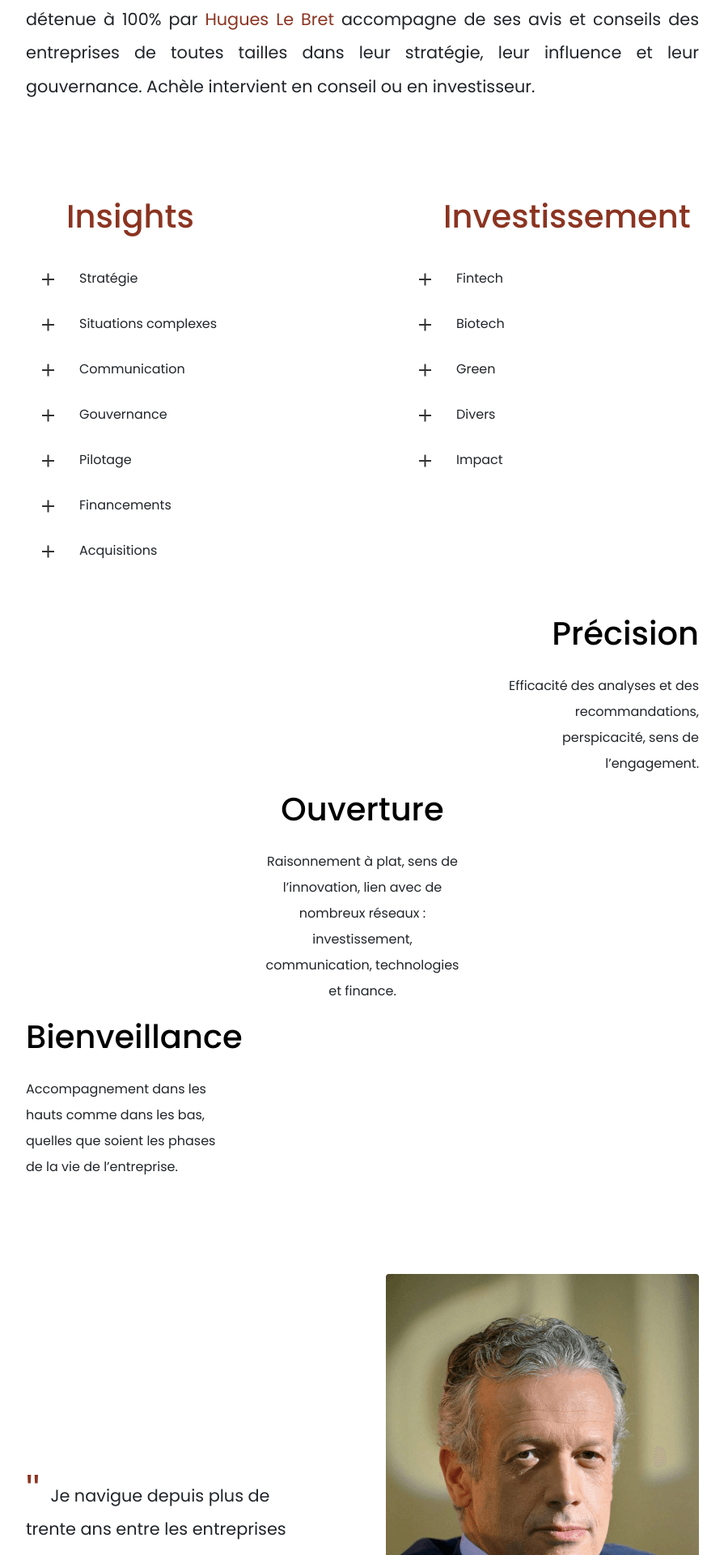
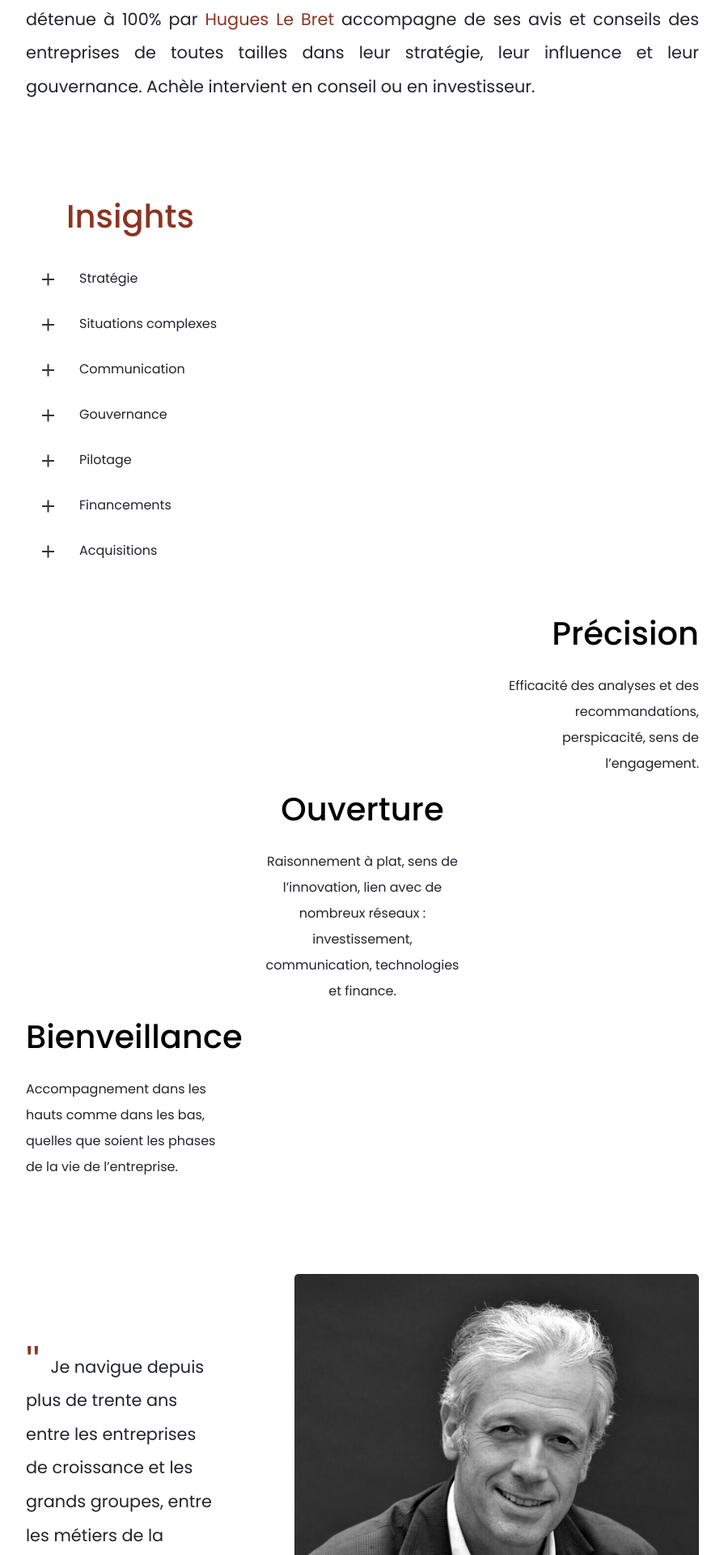
Before and after one commit to Probalt/Achele, a PHP site: page / in a window 1280 px wide. Shown: the part 939-2859 px from the top of the page at 81% size, without its empty margins (192-1087 px from the left). Run offline with PHP 8.4, Linux system fonts and the light colour scheme; some libraries are stand-ins or nearby versions; some web fonts are replaced.

Commit message:
removed investment

```diff
--- a/application.css
+++ b/application.css
@@ -63,5 +63,5 @@ button:hover{
 }
 
 #contact:hover {
-    border-bottom: solid 2px #8B3421;
+    /*border-bottom: solid 2px #8B3421;*/
 }
--- a/home.html
+++ b/home.html
@@ -94,7 +94,7 @@
               </div>
             </div>
           </div>
-          <div id="investissement">
+<!--           <div id="investissement">
             <h1>Investissement</h1>
             <div class="accordion">
               <div class="accordion-item">
@@ -128,7 +128,7 @@
                 </div>
               </div>
             </div>
-          </div>
+          </div> -->
         </div>
 
         <div id="bloc3">
@@ -147,10 +147,11 @@
 
         <div id="bloc4">
           <div id="photo">
-            <img src="./images/HLB.png" alt="Hugues Le Bret">
+            <img src="./images/HLB.jpeg" alt="Hugues Le Bret">
           </div>
           <div class="quote">
             <span>" </span><p>Je navigue depuis plus de trente ans entre les entreprises de croissance et les grands groupes, entre les métiers de la communication et ceux de la finance.</p>
+            <div style="text-align: right;"><span> "</span></div>
           </div>
         </div>
 
@@ -295,7 +296,7 @@
               </div>
             </div>
           </div>
-          <div id="investissement">
+<!--           <div id="investissement">
             <h1>Investment</h1>
             <div class="accordion">
               <div class="accordion-item">
@@ -329,7 +330,7 @@
                 </div>
               </div>
             </div>
-          </div>
+          </div> -->
         </div>
 
         <div id="bloc3-en">
@@ -348,10 +349,11 @@
 
         <div id="bloc4-en">
           <div id="photo">
-            <img src="./images/HLB.png" alt="Hugues Le Bret">
+            <img src="./images/HLB.jpeg" alt="Hugues Le Bret">
           </div>
           <div class="quote">
             <span>" </span><p>I have been navigating for more than 30 years between the fast growing companies and the big groups, between the communication jobs and the finance ones.</p>
+            <div style="text-align: right;"><span> "</span></div>
           </div>
         </div>
 
--- a/section.css
+++ b/section.css
@@ -75,7 +75,9 @@
   align-self: flex-start;
 }
 #photo img {
-  border-radius: 4px;
+  border-radius: 5px;
+  height: 500px;
+
 /*  -webkit-filter: grayscale(100%);  Safari 6.0 - 9.0
   filter: grayscale(100%);*/
 }
```
Also changed, not shown: images/HLB.jpeg (added), 3 other files.
